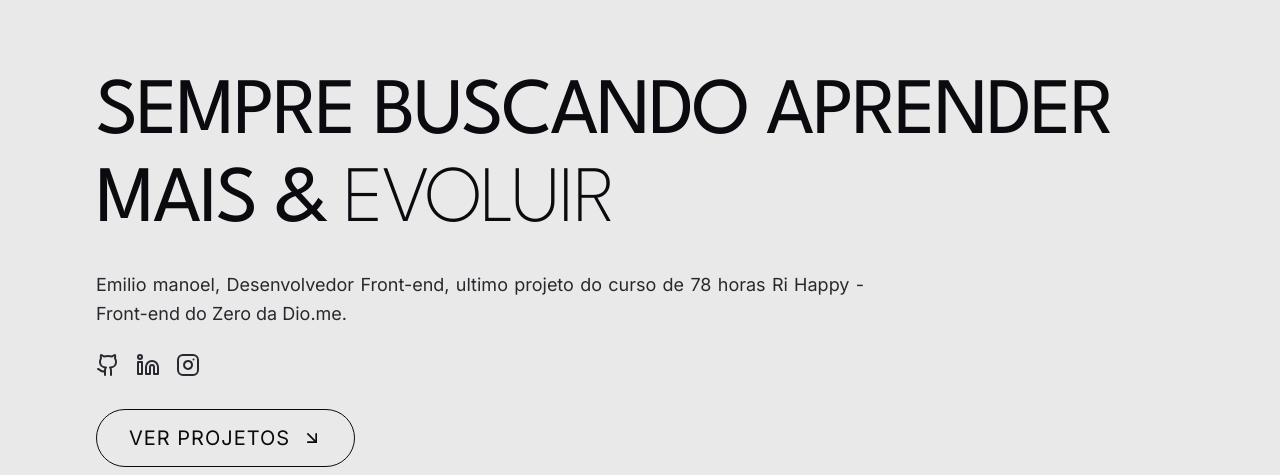
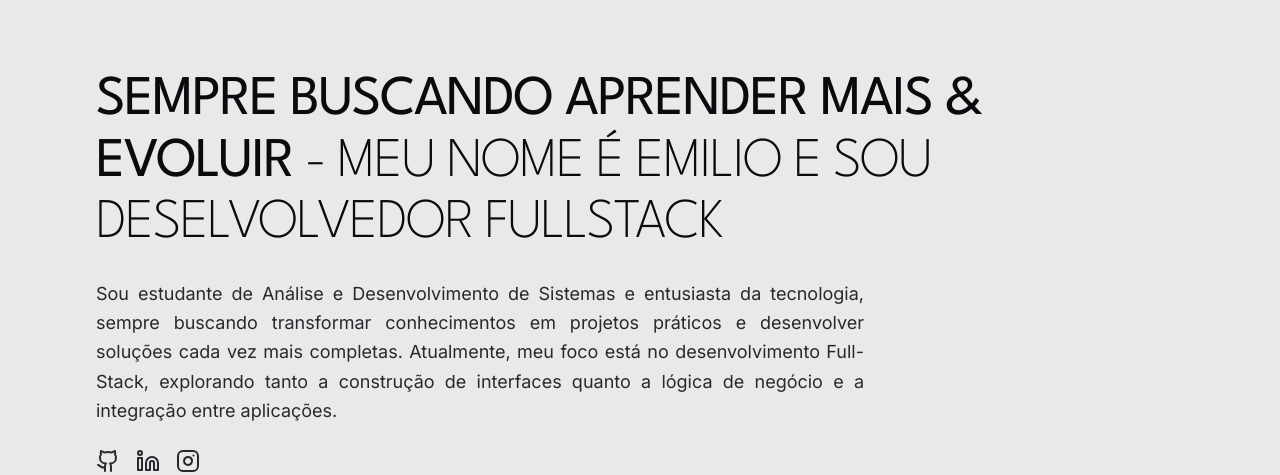
Before and after one commit to emilio-manoel/portifolio, a React (Vite) app: page / in a window 1280 px wide. Shown: the part 122-597 px from the top of the page. Built offline with nearby package versions, Linux system fonts and the light colour scheme.

Commit message:
alternado o titulo e conteudo do main

```diff
--- a/src/components/InitialPage/Main.tsx
+++ b/src/components/InitialPage/Main.tsx
@@ -9,13 +9,20 @@ export default function Main() {
       className="px-4 py-10 md:pt-36 md:pb-16 md:px-24 xl:pt-48 xl:pb-8 2xl:px-60 flex flex-col gap-8 w-full"
     >
       <div className="flex flex-col gap-6 md:items-start">
-        <h1 className="text-[2.5rem] md:text-[5rem] 2xl:text-[6.25rem] font-extralight uppercase font-spartan text-title leading-[1.1] tracking-tight">
-          <b className="font-normal">sempre buscando aprender mais &amp;</b> evoluir
+        <h1 className="text-[2.5rem] md:text-[3.5rem] 2xl:text-[4rem] font-extralight uppercase font-spartan text-title leading-[1.1] tracking-tight">
+          <b className="font-normal">
+            sempre buscando aprender mais &amp; evoluir
+          </b>{" "}
+          - meu nome é Emilio e sou Deselvolvedor fullstack
         </h1>
 
         <p className="text-base md:text-lg text-text text-justify max-w-3xl leading-relaxed">
-          Emilio manoel, Desenvolvedor Front-end, ultimo projeto do curso de 78 horas
-          Ri Happy - Front-end do Zero da Dio.me.
+          Sou estudante de Análise e Desenvolvimento de Sistemas e entusiasta da
+          tecnologia, sempre buscando transformar conhecimentos em projetos
+          práticos e desenvolver soluções cada vez mais completas. Atualmente,
+          meu foco está no desenvolvimento Full-Stack, explorando tanto a
+          construção de interfaces quanto a lógica de negócio e a integração
+          entre aplicações.
         </p>
 
         <ul className="flex items-center gap-4">
```
